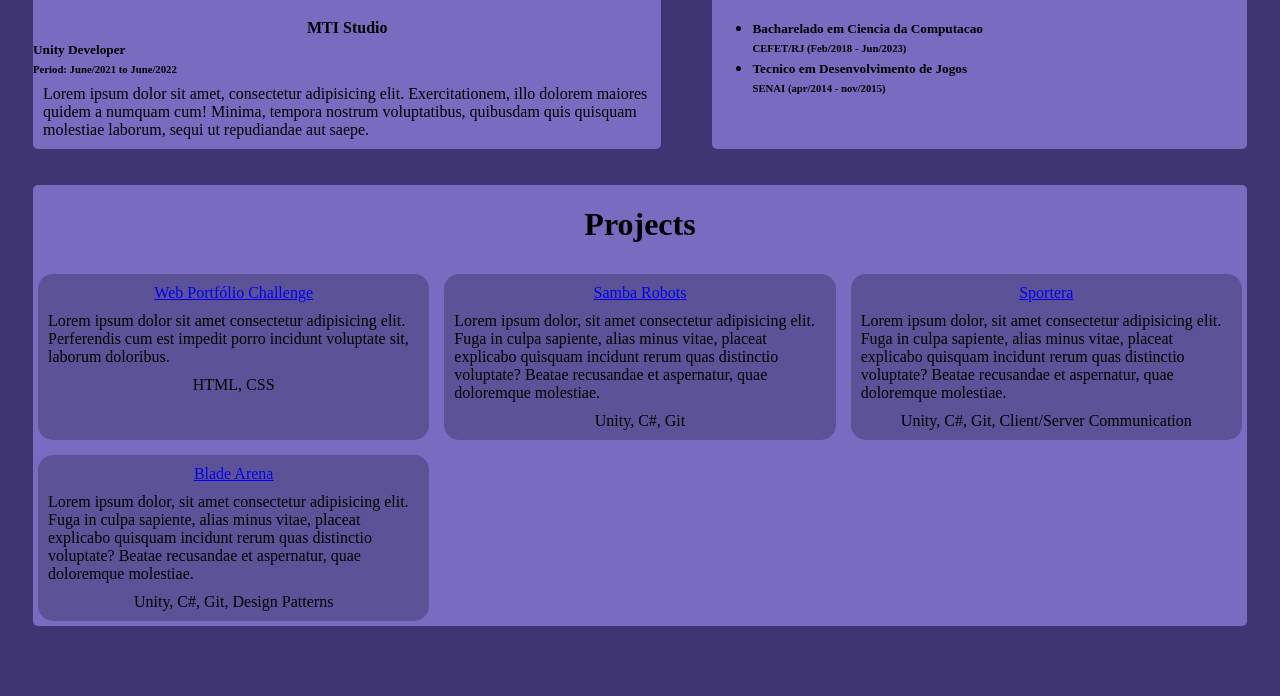
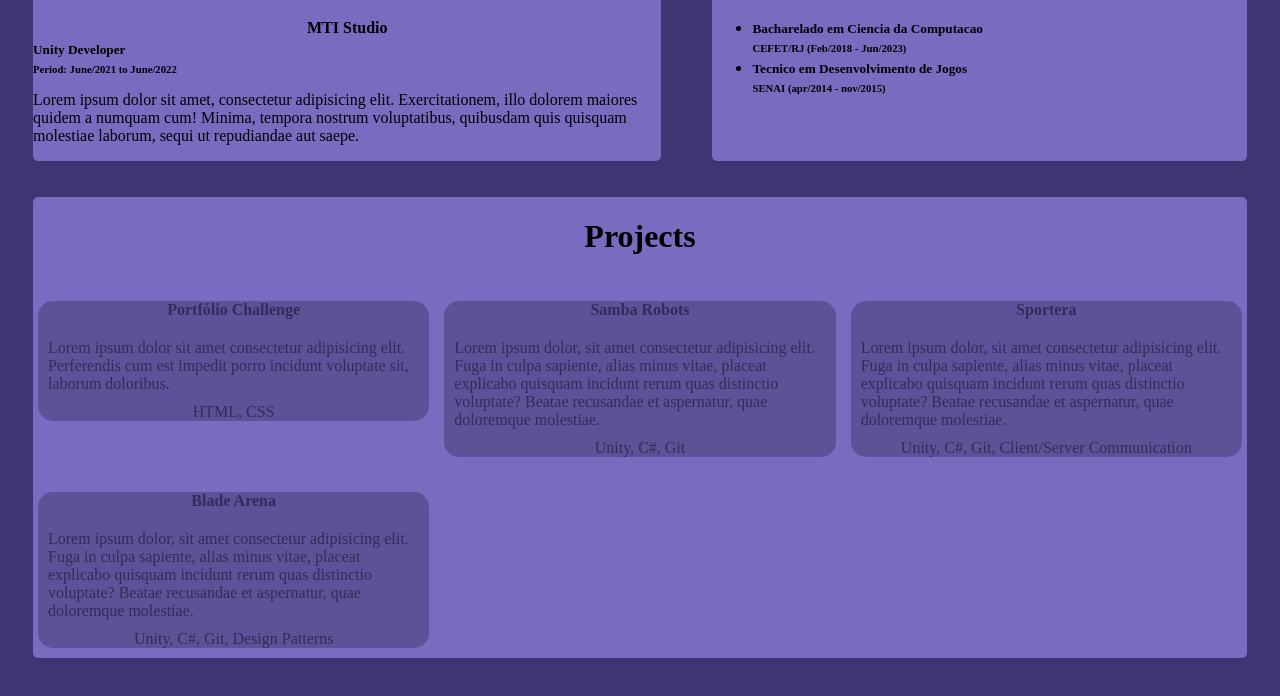
Before and after one commit to N0stalgiaUltra/WebPortfolio, a plain HTML site: page index.html in a window 1280 px wide. Shown: the part 530-1226 px from the top of the page. Drawn offline with Linux system fonts and the light colour scheme.

Commit message:
Added clickable cards; setted the right link to the cards

```diff
--- a/index.html
+++ b/index.html
@@ -97,30 +97,36 @@
         <div class = "projects">
             <h1> Projects </h1>
 
+            <a href="https://github.com/N0stalgiaUltra/WebPortfolio">
                 <div class = "projectCard">
-                <a href="google.com"> Web Portfólio Challenge </a>
+                    <h4>Portfólio Challenge </h4>
                     <p> Lorem ipsum dolor sit amet consectetur adipisicing elit. Perferendis cum est impedit porro incidunt voluptate sit, laborum doloribus.</p>
                     <footer> HTML, CSS </footer>
                 </div>
+            </a>
 
+            <a href="https://n0stalgia-ultra.itch.io/samba-robots">
                 <div class = "projectCard">
-                <a href="google.com"> Samba Robots </a>
+                    <h4> Samba Robots </h4>
                     <p> Lorem ipsum dolor, sit amet consectetur adipisicing elit. Fuga in culpa sapiente, alias minus vitae, placeat explicabo quisquam incidunt rerum quas distinctio voluptate? Beatae recusandae et aspernatur, quae doloremque molestiae.</p>
                     <footer> Unity, C#, Git </footer>
                 </div>
+            </a>
 
+            <a href="https://n0stalgia-ultra.itch.io/sportera">
                 <div class = "projectCard">
-                <a href="google.com"> Sportera </a>
+                   <h4>Sportera</h4>
                     <p> Lorem ipsum dolor, sit amet consectetur adipisicing elit. Fuga in culpa sapiente, alias minus vitae, placeat explicabo quisquam incidunt rerum quas distinctio voluptate? Beatae recusandae et aspernatur, quae doloremque molestiae.</p>
                     <footer> Unity, C#, Git, Client/Server Communication </footer>
                 </div>
-
+            </a>
+            <a href="https://github.com/N0stalgiaUltra/RefatoracoBladeArena">
                 <div class = "projectCard">
-                <a href="google.com"> Blade Arena </a>
+                   <h4>Blade Arena</h4>
                     <p> Lorem ipsum dolor, sit amet consectetur adipisicing elit. Fuga in culpa sapiente, alias minus vitae, placeat explicabo quisquam incidunt rerum quas distinctio voluptate? Beatae recusandae et aspernatur, quae doloremque molestiae.</p>
                     <footer> Unity, C#, Git, Design Patterns </footer>
-
                 </div>
+            </a>
 
         </div>
     </div>
--- a/style.css
+++ b/style.css
@@ -147,6 +147,10 @@ body{
     justify-content: center;
 }
 
+.projects a{
+    text-decoration: none;
+    color: rgb(51, 43, 94);
+}
 
 .projectCard{
     background-color:  rgb(92, 82, 151);
@@ -154,7 +158,7 @@ body{
     margin: 5px ;
 }
 
-.projectCard a, p{
+.projectCard p{
     margin: 10px;
     display: flex;
     justify-content: center;
@@ -163,6 +167,7 @@ body{
     display: flex;
     justify-content: center;
     margin: 10px 0px 10px 0px;
+
 }
 .experience{
     grid-area: experience;
```
Lines whose indentation alone changed are shown as unchanged.
